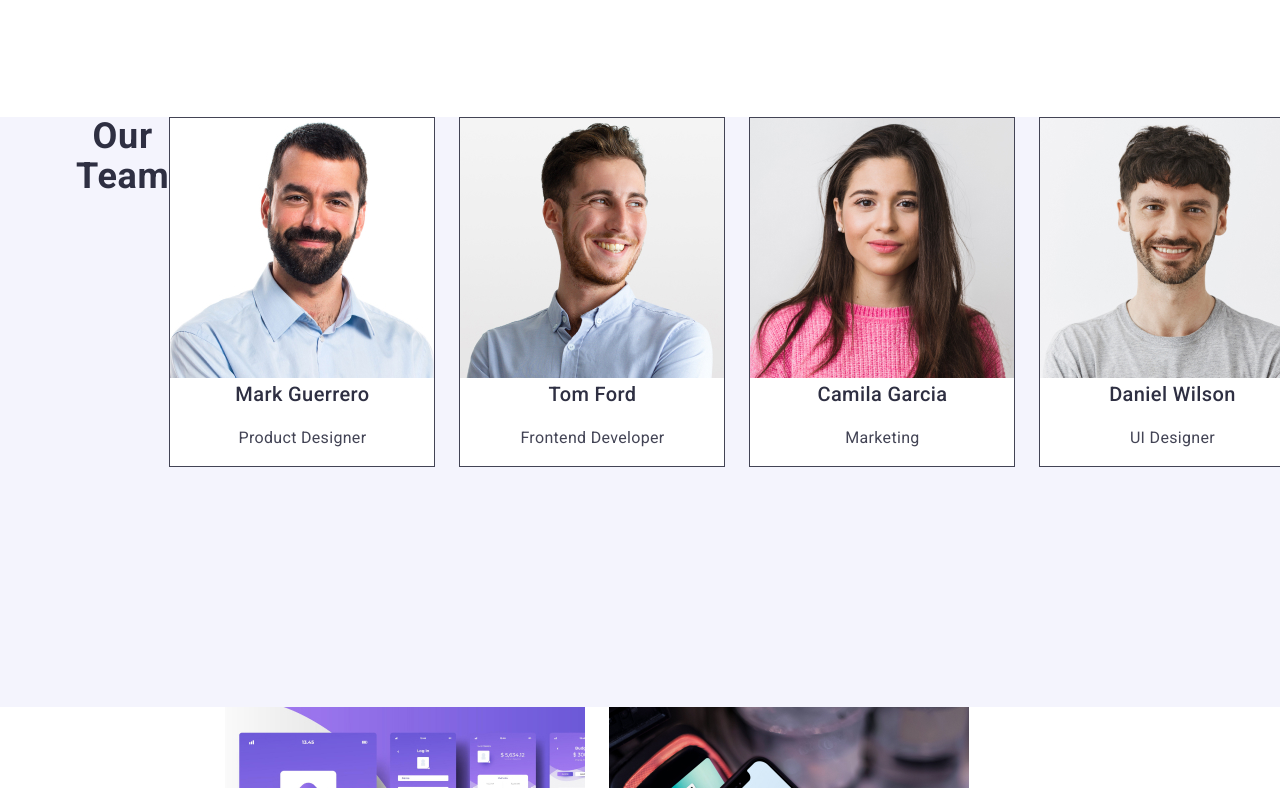
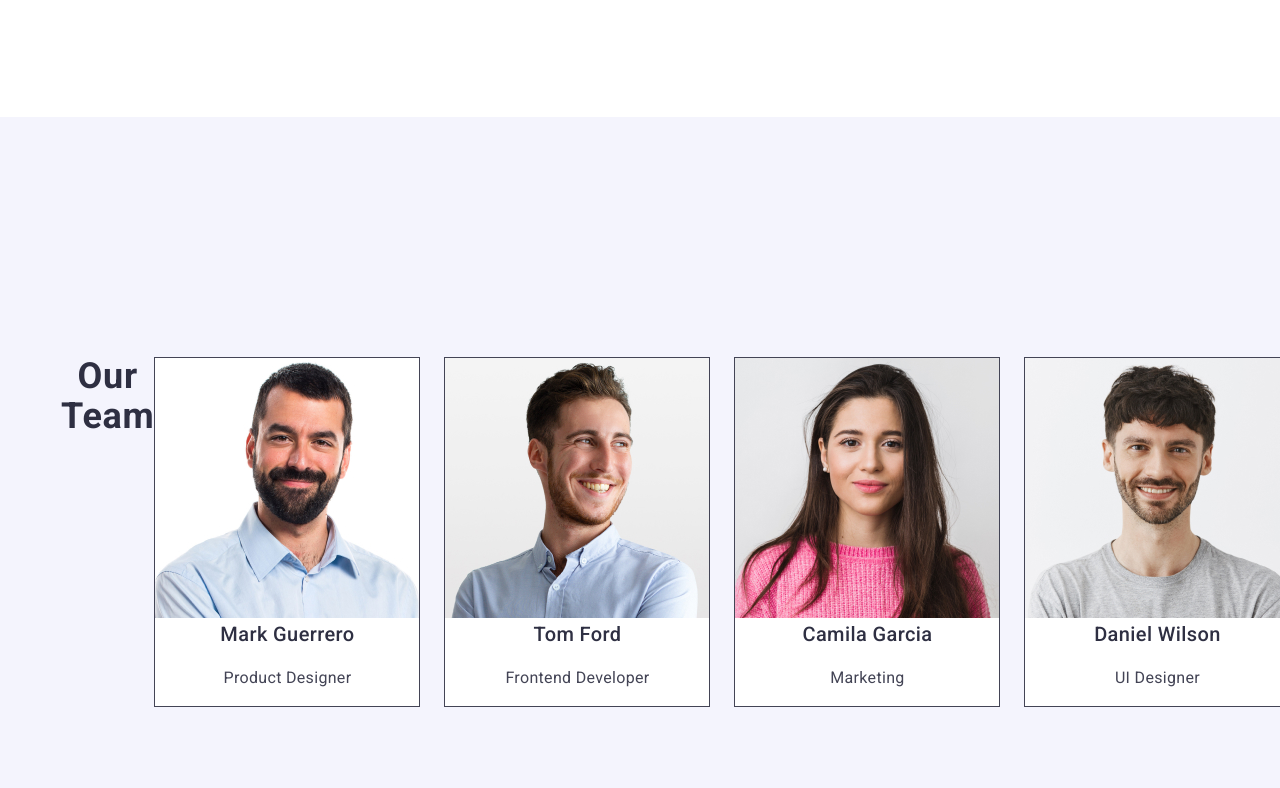
Before and after one commit to Dimasiqqqq/goit-markup-hw-033, a plain HTML site: page index.html in a window 1280 px wide. Shown: the part 932-1720 px from the top of the page. Drawn offline with nearby package versions, Linux system fonts and the light colour scheme.

Commit message:
our team fix

```diff
--- a/css/styles.css
+++ b/css/styles.css
@@ -239,7 +239,7 @@ p, h1, h2, h3, h4, h5 {
 
 /* our-team */
 
-.container our-team {
+.our-team {
     padding: 120px 0;
 }
 
```
